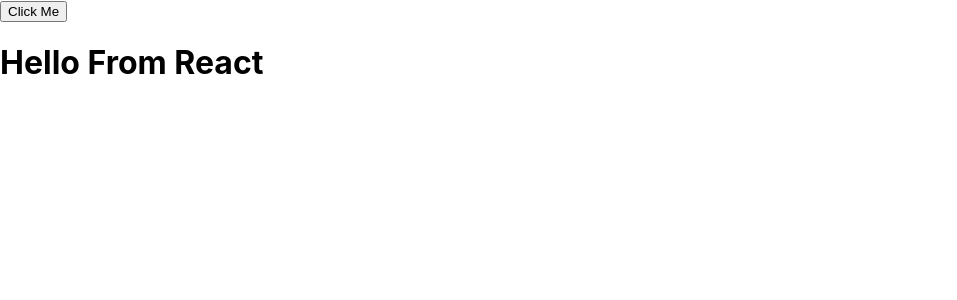
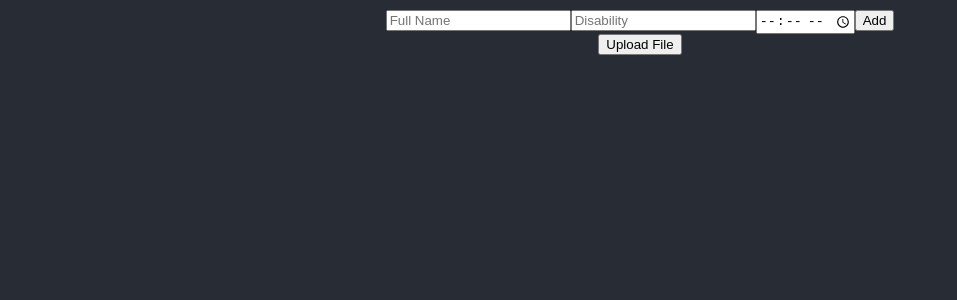
Before and after one commit to ncardenas/scheduler, a React (Create React App) app: page / in a window 1280 px wide. Shown: the top 300 px of the page, without its empty margins (0-957 px from the left). Built offline with nearby package versions, Linux system fonts and the light colour scheme.

Commit message:
Updated extensions to csv files only

```diff
--- a/public/electron.js
+++ b/public/electron.js
@@ -95,7 +95,7 @@
 // code. You can also put them in separate files and require them here.
 
 ipcMain.handle("open-dialog", async (event, args) => {
-  return dialog.showOpenDialog()
+  return dialog.showOpenDialog({filters: [{name: 'CSV Files', extensions: ['csv']}]})
 })
 
 ipcMain.handle("say-hello", async (event, args) => {
--- a/src/App.js
+++ b/src/App.js
@@ -1,52 +1,36 @@
 import './App.css';
-// import Form from './Form';
-// import List from './List';
+import Form from './Form';
+import List from './List';
 //import Time from './Time'
 //import doSchedule from'./schedule'
 import React, { useState, useEffect } from "react"
-import data from './data.json'
-
 
 function App() {
   const [students, setStudents] = useState([])
+  const [file, setFile] = useState('')
 
-  // TODO: REMOVE AFTER DONE TESTING
+
   useEffect(() => {
-    setStudents(data)
-  },[])
+    console.log(file)
+  },[file])
 
   //useEffect(()=> {
   //  console.log(doSchedule(interval, blackout_intervals, students))
   //},[students])
 
   async function clicked () {
-    const result = await window.myApp.sayHello('hello from the renderer')
-    const other = await window.api.openDialog()
-    console.log(result)
-    console.log(other)
+    const result = await window.api.openDialog()
+    setFile(result.filePaths[0])
   }
 
   return (
-    <div>
-      <button onClick={clicked}>Click Me</button>
-      <h1>Hello From React</h1>
+    <div className="App">
+      <header className="App-header">
+        <Form setStudents={setStudents}/>
+        <button onClick={clicked}>Upload File</button>
+        <List students={students}></List>
+      </header>
     </div>
-//    <div className="App">
-      //<header className="App-header">
-        //<Form setStudents={setStudents}/>
-        //<List students={students}></List>
-      //</header>
-    //</div>
-
-//    <div>
-
-      //<script>
-        //window.api.receive("fromMain", (data) => console.log(data) )
-
-        //window.api.send("toMain", "data from renderer")
-      //</script>
-
-    //</div>
   );
 }
 
```
Also changed, not shown: public/preload.js (+0 -37 lines).
